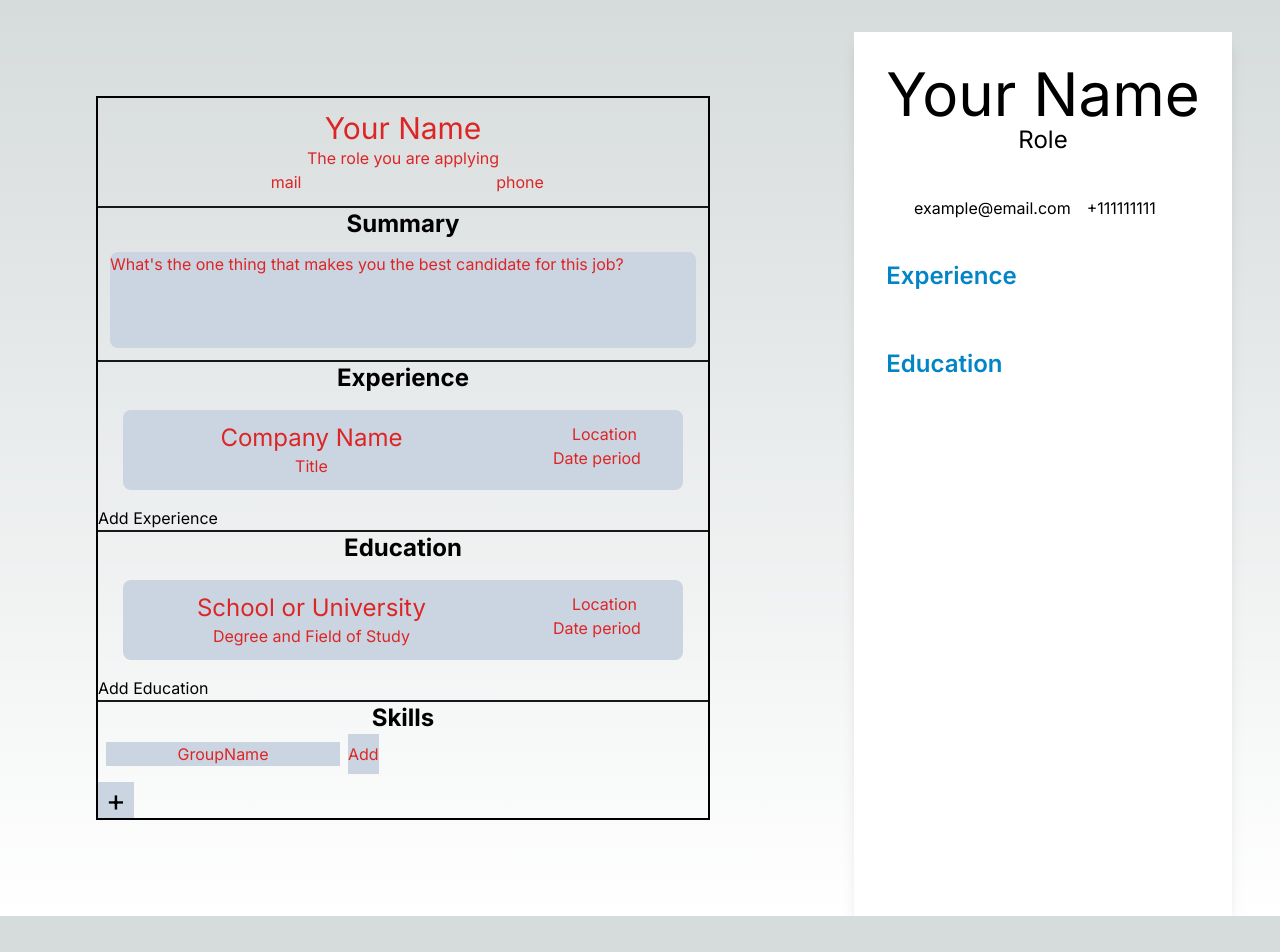
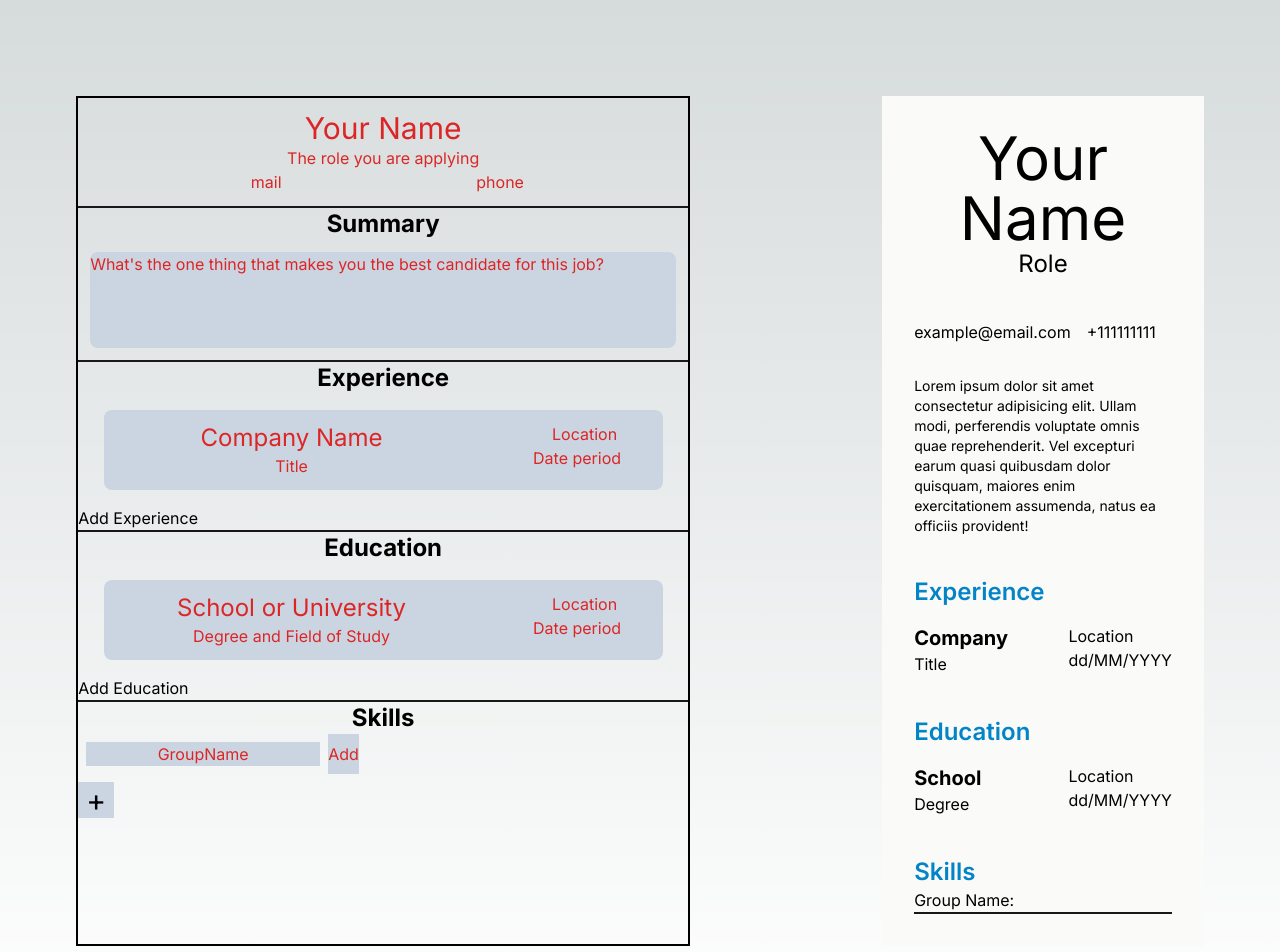
Before and after one commit to phscloq/cv-app, a Next.js app: page / in a window 1280 px wide. Shown: the top 952 px of the page. Before the commit the page ends 916 px from the top, so only its background shows below. Built offline with nearby package versions, Linux system fonts and the light colour scheme.

Commit message:
Skillsets added, style fixed to not match the height of form component

```diff
--- a/src/components/Preview.tsx
+++ b/src/components/Preview.tsx
@@ -5,12 +5,12 @@ const allExperience= experience.map((experienceItem:any)=>{
                 return(
                     <div className="flex justify-between mt-4">
                         <div>
-                        <p className="font-bold text-xl">{experienceItem.company}</p>
-                        <p>{experienceItem.title}</p>
+                        <p className="font-bold text-xl">{experienceItem.company=='' ? 'Company': experienceItem.company}</p>
+                        <p>{experienceItem.title=='' ? 'Title': experienceItem.title}</p>
                         </div>
                         <div>
-                        <p>{experienceItem.location}</p>
-                        <p>{experienceItem.date}</p>
+                        <p>{experienceItem.location=='' ? 'Location': experienceItem.location}</p>
+                        <p>{experienceItem.date=='' ? 'dd/MM/YYYY': experienceItem.date}</p>
                         </div>
                     </div>
                 )
@@ -18,35 +18,35 @@ const allExperience= experience.map((experienceItem:any)=>{
 
 const allEducation= education.map((educationItem:any)=>{
     return(
-        <div className="flex justify-between">
+        <div className="flex justify-between  mt-4">
             <div>
-            <p className="font-bold text-xl">{educationItem.school}</p>
-            <p>{educationItem.deg}</p>
+            <p className="font-bold text-xl">{educationItem.school=='' ? 'School': educationItem.school}</p>
+            <p>{educationItem.deg=='' ? 'Degree': educationItem.deg}</p>
             </div>
             <div>
-            <p>{educationItem.location}</p>
-            <p>{educationItem.date}</p>
+            <p>{educationItem.location=='' ? 'Location': educationItem.location}</p>
+            <p>{educationItem.date=='' ? 'dd/MM/YYYY': educationItem.date}</p>
             </div>
         </div>
     )
 })
 const allSkills= skills.map((skillItem:any)=>{
     return(
-        <div>
+        <div className="border-0 border-solid border-b-2 border-b-zinc-900">
             <div>
-            <p>{skillItem.groupName}</p>
-            <p>{skillItem.deg}</p>
+            <p>{skillItem.groupName == '' ? 'Group Name:' : skillItem.groupName+ ': '}</p>
             </div>
-            <div>
-            <p>{skillItem.location}</p>
-            <p>{skillItem.date}</p>
+            <div className="flex flex-wrap gap-2">
+         {skillItem.skillSet.map((skill:any, index:any)=>{
+           return <p key={skillItem.groupName-index}>{skill==''? 'skill': skill}</p>
+         })}
             </div>
         </div>
     )
 })
 
     return (
-      <div className="max-w-3xl mx-auto mt-8 bg-white shadow-lg p-8">
+      <div className="shadow-custom w-2/4 my-24 mx-24 p-8 bg-stone-50 flex-1 h-fit">
         <div className="text-center">
             <div className="">
                 <h1 className="text-6xl">{personalInfo.name=='' ? 'Your Name': personalInfo.name}</h1>
@@ -59,7 +59,7 @@ const allSkills= skills.map((skillItem:any)=>{
         </div>
 
         <div className="mt-8">
-            <p className="text-sm">{summary.sum}</p>
+            <p className="text-sm">{summary.sum==''? 'Lorem ipsum dolor sit amet consectetur adipisicing elit. Ullam modi, perferendis voluptate omnis quae reprehenderit. Vel excepturi earum quasi quibusdam dolor quisquam, maiores enim exercitationem assumenda, natus ea officiis provident!': summary.sum}</p>
         </div>
 
         <div className="mt-10">
@@ -70,6 +70,11 @@ const allSkills= skills.map((skillItem:any)=>{
             <h1 className="text-2xl text-sky-600 font-semibold">Education</h1>
             {allEducation}
         </div>
+        <div className="mt-10">
+        <h1 className="text-2xl text-sky-600 font-semibold">Skills</h1>
+
+        {allSkills}
+        </div>
 
 
       </div>
```
